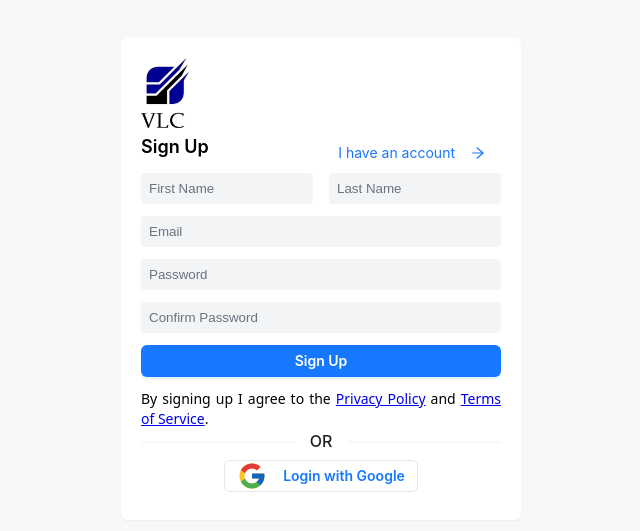
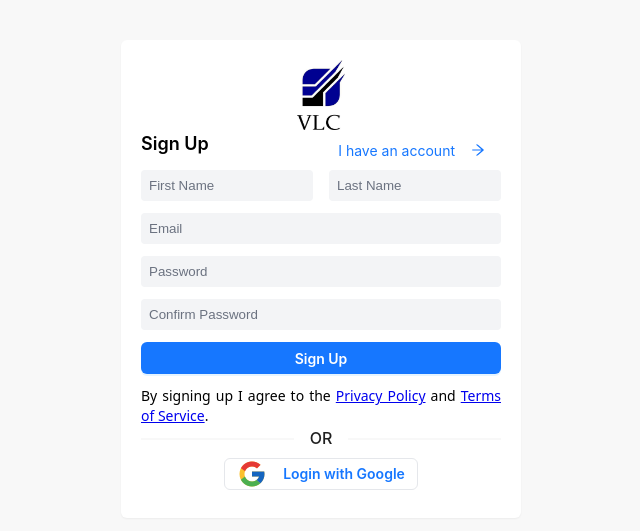
Before and after one commit to lrn79/quiz-application, a React (Vite) app: page /sign-up in a window 1280 px wide. Shown: the part 121-652 px from the top of the page, without its empty margins (319-959 px from the left). Built offline with nearby package versions, Linux system fonts and the light colour scheme.

Commit message:
logo center

```diff
--- a/src/pages/signIn/index.jsx
+++ b/src/pages/signIn/index.jsx
@@ -60,7 +60,7 @@ const SignIn = () => {
     return (
         <section className="w-full h-[70vh] sm:h-screen flex justify-center items-center">
             <div className="w-full sm:w-[400px] bg-white p-5 rounded-md mx-4 shadow-sm">
-                <img className="w-12" src={logo} alt="Logo" />
+                <img className="w-12 block mx-auto" src={logo} alt="Logo" />
                 <h4 className="text-base font-semibold sm:text-lg mb-3">Login</h4>
                 <form onSubmit={handleSubmit(loginUserHandler)}>
                     <input className="block w-full px-2 py-2 focus:outline-none rounded-[4px] mb-3 border-0 bg-gray-100 placeholder-gray-500" type="email" placeholder="Email"
--- a/src/pages/signUp/index.jsx
+++ b/src/pages/signUp/index.jsx
@@ -41,7 +41,7 @@ const SignUp = () => {
     return (
         <section className="w-full h-[70vh] sm:h-screen flex justify-center items-center">
             <div className="w-full sm:w-[400px] bg-white p-5 rounded-md mx-4 shadow-sm">
-                <img className="w-12" src={logo} alt="Logo" />
+                <img className="w-12 block mx-auto" src={logo} alt="Logo" />
                 <Row justify="space-between" align='middle'>
                     <Col>
                         <h4 className="text-base font-semibold sm:text-lg mb-3">Sign Up</h4>
```
